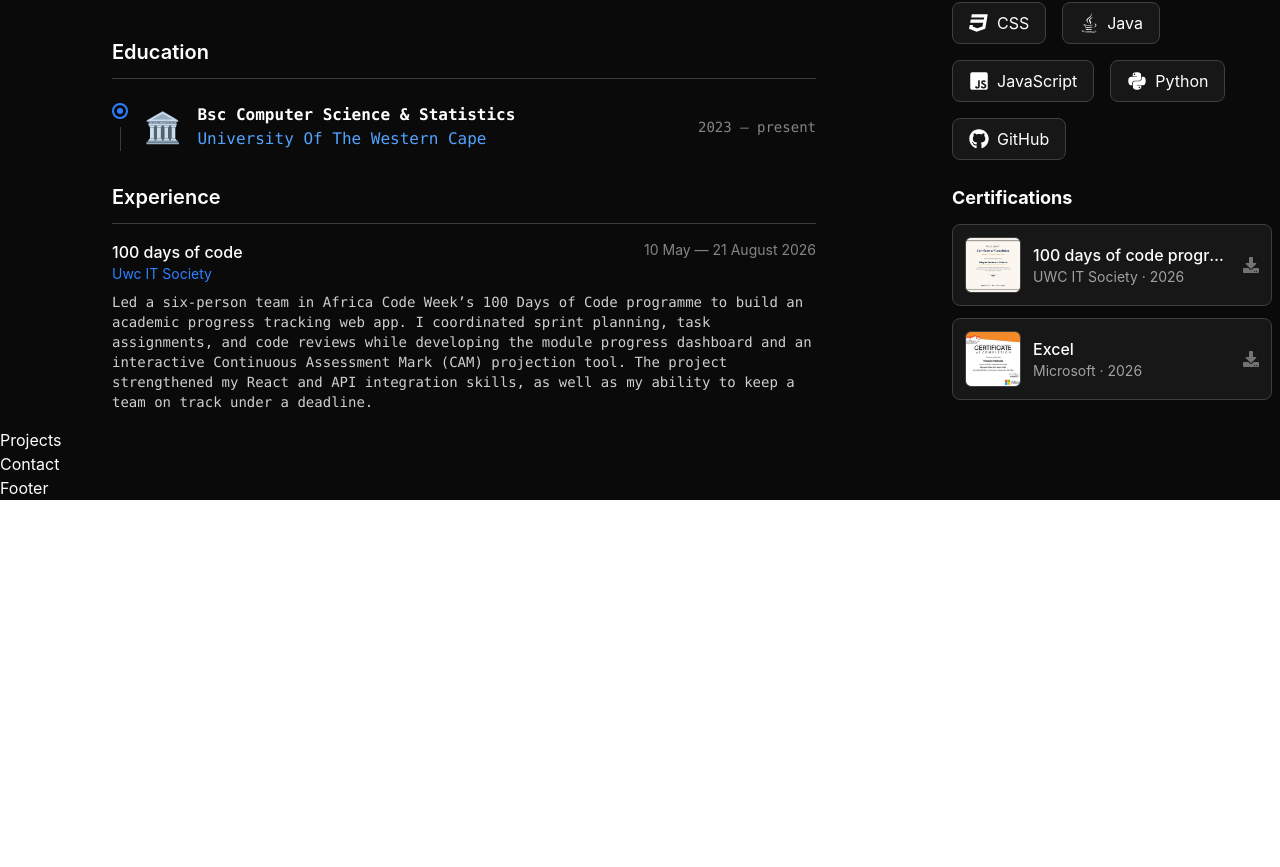
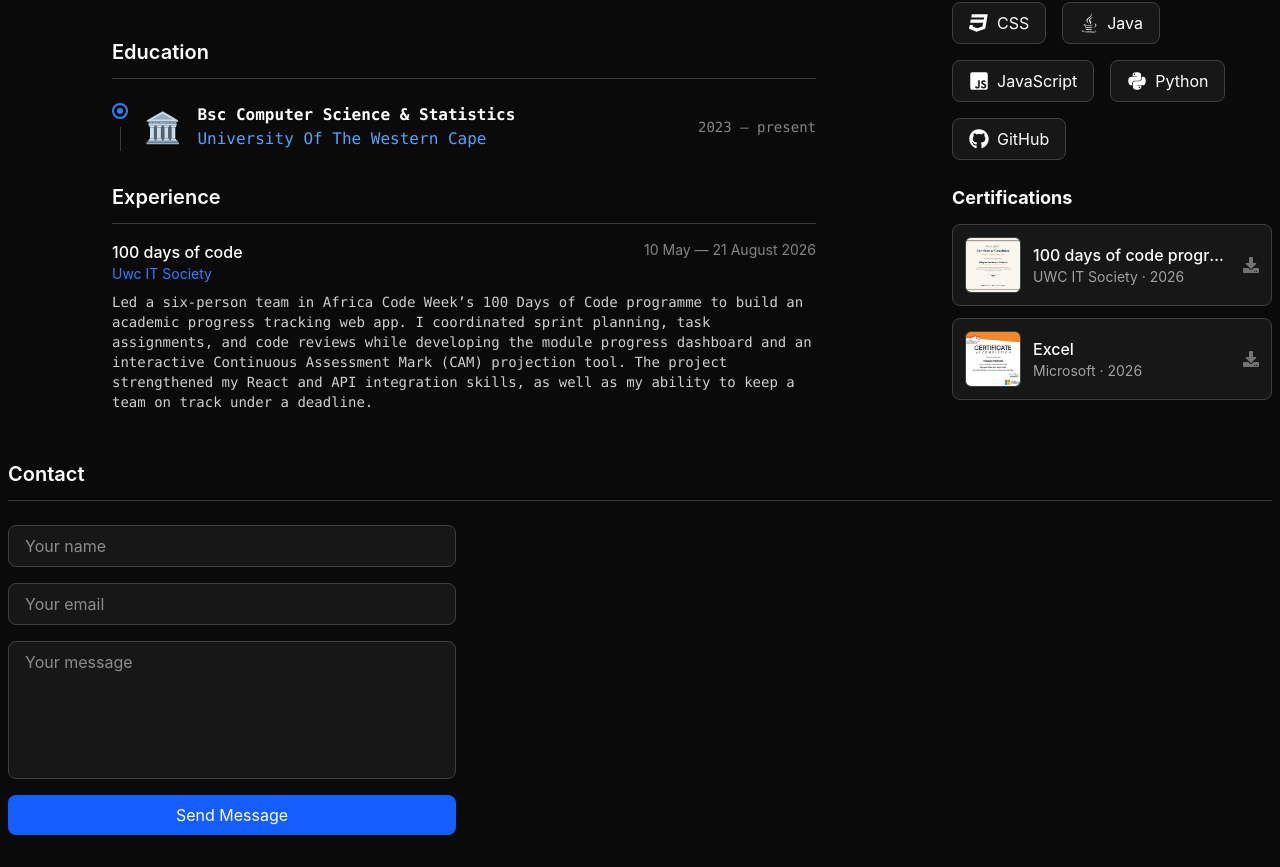
Before and after one commit to MAMORARO/Portfolio, a React app: page / in a window 1280 px wide. Shown: the part 1366-2233 px from the top of the page. Before the commit the page ends 1866 px from the top, so only its background shows below. Built offline with nearby package versions, Linux system fonts and the light colour scheme; the HTML template or start-up script is replaced by a standard one.

Commit message:
Just added a the final sections of the website and minor adjustment are to be done on it soon

```diff
--- a/src/App.jsx
+++ b/src/App.jsx
@@ -2,9 +2,8 @@
 import Hero from './components/Hero';
 import About from './components/About';
 import Skills from './components/Skills';
-import Projects from './components/Projects';
 import Contact from './components/Contact';
-import Footer from './components/Footer';
+
 
 function App() {
   return (
@@ -13,9 +12,7 @@ function App() {
       <Hero />
       <About />
       <Skills />
-      <Projects />
       <Contact />
-      <Footer />
     </div>
   );
 }
--- a/src/components/Contact.jsx
+++ b/src/components/Contact.jsx
@@ -1,11 +1,76 @@
-import React from 'react';
+import React, { useState } from 'react';
+import emailjs from '@emailjs/browser';
 
+function Contact() {
+  const [status, setStatus] = useState(null); // null | 'sending' | 'success' | 'error'
 
+  const handleSubmit = (e) => {
+    e.preventDefault();
+    setStatus('sending');
 
-function Contact(){
+    emailjs.sendForm(
+      'YOUR_SERVICE_ID',
+      'YOUR_TEMPLATE_ID',
+      e.target,
+      'YOUR_PUBLIC_KEY'
+    )
+      .then(() => {
+        setStatus('success');
+        e.target.reset();
+      })
+      .catch(() => setStatus('error'));
+  };
 
-    return <h1>Contact</h1>;
+  return (
+    <section className="bg-bg py-8">
+      <div className="max-w-[1280px] mx-auto px-2">
+        <h2 className="text-xl font-semibold mb-6 pb-3 border-b border-white/20 text-white">
+          Contact
+        </h2>
+
+        <form onSubmit={handleSubmit} className="flex flex-col gap-4 max-w-md">
+          <input
+            type="text"
+            name="from_name"
+            placeholder="Your name"
+            required
+            className="px-4 py-2 rounded-lg bg-neutral-900 border border-neutral-700 text-white focus:border-blue-500 outline-none"
+          />
+          <input
+            type="email"
+            name="from_email"
+            placeholder="Your email"
+            required
+            className="px-4 py-2 rounded-lg bg-neutral-900 border border-neutral-700 text-white focus:border-blue-500 outline-none"
+          />
+          <textarea
+            name="message"
+            placeholder="Your message"
+            required
+            rows={5}
+            className="px-4 py-2 rounded-lg bg-neutral-900 border border-neutral-700 text-white focus:border-blue-500 outline-none resize-none"
+          />
+
+          <button
+            type="submit"
+            disabled={status === 'sending'}
+            className="px-4 py-2 rounded-lg bg-blue-600 text-white hover:bg-blue-700 transition-colors disabled:opacity-50"
+          >
+            {status === 'sending' ? 'Sending...' : 'Send Message'}
+          </button>
+
+          {status === 'success' && (
+            <p className="text-green-400 text-sm">Message sent — thanks for reaching out!</p>
+          )}
+          {status === 'error' && (
+            <p className="text-red-400 text-sm">Something went wrong. Try again later.</p>
+          )}
+        </form>
+
+        <footer/>
+      </div>
+    </section>
+  );
 }
 
-
 export default Contact;
--- a/src/components/Footer.jsx
+++ b/src/components/Footer.jsx
@@ -1,12 +1,57 @@
 import React from 'react';
+import { FaGithub, FaLinkedin, FaEnvelope } from "react-icons/fa";
 
+function Footer() {
+  const year = new Date().getFullYear();
 
-function Footer(){
+  return (
+    <footer className="bg-bg border-t border-white/10 py-8 mt-12">
+      <div className="max-w-[1280px] mx-auto px-2 flex flex-col md:flex-row justify-between items-center gap-6">
 
+        <div className="text-white/60 text-sm font-mono">
+          © {year} Tshepho Maimela. All rights reserved.
+        </div>
 
-    return <h1>Footer</h1>;
+        <nav className="flex gap-6 text-white/80 font-mono">
+          <a href="#projects" className="hover:text-blue-500 transition-colors">
+            Projects
+          </a>
+          <a href="#contact" className="hover:text-blue-500 transition-colors">
+            Contact
+          </a>
+        </nav>
+
+        <div className="flex gap-4">
+          <a
+            href="https://github.com/YOUR_USERNAME"
+            target="_blank"
+            rel="noopener noreferrer"
+            className="w-9 h-9 flex items-center justify-center rounded-lg bg-neutral-900 border border-neutral-700 text-white hover:border-blue-500 hover:text-blue-500 transition-colors"
+            aria-label="GitHub"
+          >
+            <FaGithub />
+          </a>
+          <a
+            href="https://linkedin.com/in/YOUR_USERNAME"
+            target="_blank"
+            rel="noopener noreferrer"
+            className="w-9 h-9 flex items-center justify-center rounded-lg bg-neutral-900 border border-neutral-700 text-white hover:border-blue-500 hover:text-blue-500 transition-colors"
+            aria-label="LinkedIn"
+          >
+            <FaLinkedin />
+          </a>
+          <a
+            href="mailto:your.email@example.com"
+            className="w-9 h-9 flex items-center justify-center rounded-lg bg-neutral-900 border border-neutral-700 text-white hover:border-blue-500 hover:text-blue-500 transition-colors"
+            aria-label="Email"
+          >
+            <FaEnvelope />
+          </a>
+        </div>
+
+      </div>
+    </footer>
+  );
 }
 
-
-
 export default Footer;
--- a/src/components/Projects.jsx
+++ /dev/null
@@ -1,10 +0,0 @@
-import React from 'react';
-
-
-
-function Projects(){
-
-    return <h1>Projects</h1>;
-}
-
-export default Projects;
```
